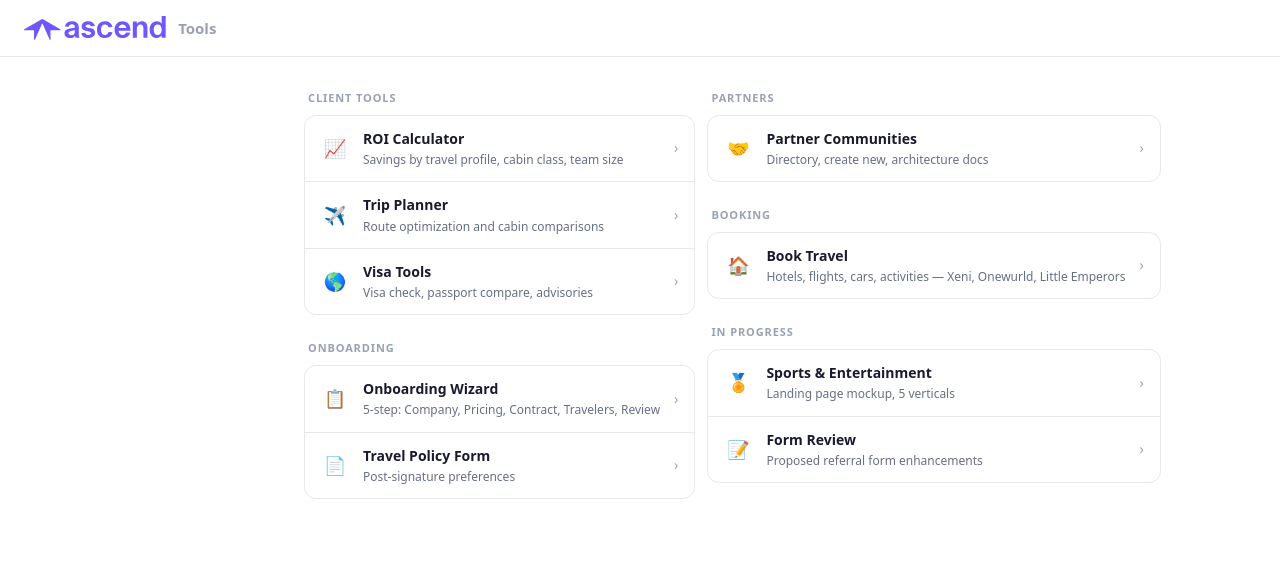
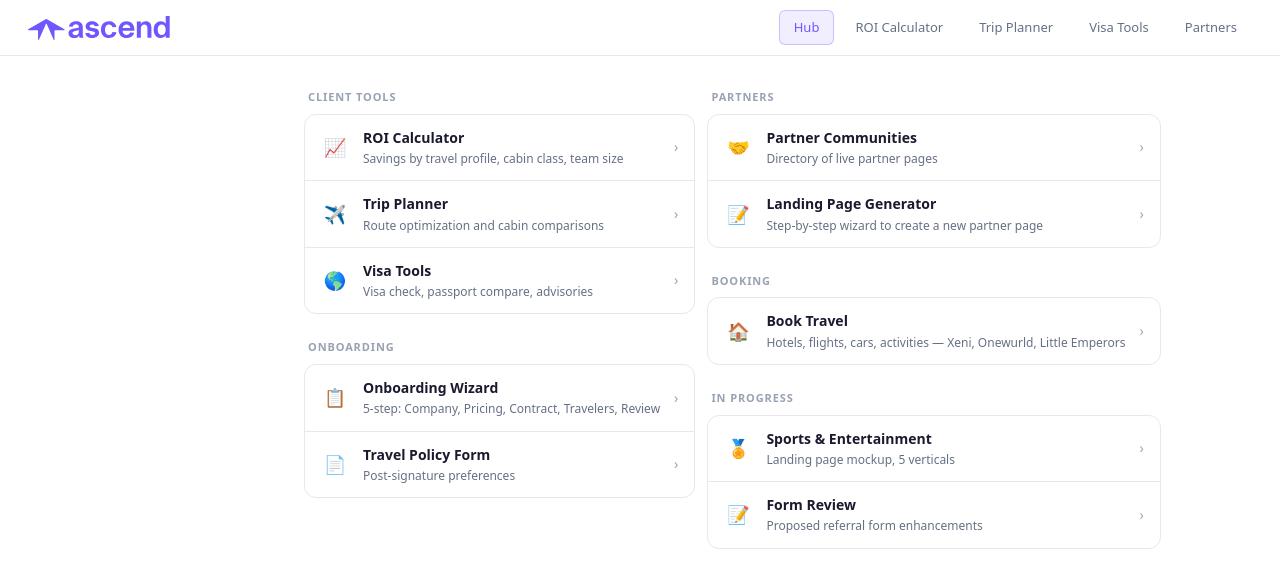
Before and after one commit to mikefinneran-sudo/ascend-tools, a website: page hub.html in a window 1280 px wide. Drawn offline with Linux system fonts and the light colour scheme.

Commit message:
Show header nav site-wide; add unified nav + Landing Page Generator to hub
Removed inline display:none that was hiding asc-nav-links across 13 pages.
hub.html converted from minimal logo-only nav to unified asc-nav, matching
the rest of the site. Added Landing Page Generator (new-partner.html) to
the Partners section.

```diff
--- a/hub.html
+++ b/hub.html
@@ -14,9 +14,21 @@
       --border: #e8e8e8;
       --radius-md: 12px;
     }
-    nav { display: flex; align-items: center; padding: 16px 24px; background: #fff; border-bottom: 1px solid var(--border); }
-    nav img { height: 24px; }
-    nav .title { margin-left: 12px; font-size: 15px; font-weight: 600; color: var(--text-muted); }
+    .asc-nav {
+      background: #fff; padding: 0 28px; height: 56px; border-bottom: 1px solid var(--border);
+      display: flex; justify-content: space-between; align-items: center;
+      position: sticky; top: 0; z-index: 200;
+    }
+    .asc-nav-left { display: flex; align-items: center; gap: 8px; text-decoration: none; }
+    .asc-nav-left img { height: 24px; }
+    .asc-nav-links { display: flex; align-items: center; gap: 6px; }
+    .asc-nav-links a {
+      color: #667085; font-size: 13px; font-weight: 500; text-decoration: none;
+      padding: 6px 14px; border-radius: 6px; transition: all 0.2s;
+      border: 1px solid transparent;
+    }
+    .asc-nav-links a:hover { color: #1a1a2e; background: rgba(111,87,255,0.06); }
+    .asc-nav-links a.active { color: #6f57ff; background: rgba(111,87,255,0.1); border-color: rgba(111,87,255,0.3); }
     .container { max-width: 720px; margin: 0 auto; padding: 32px 24px 64px; }
     .section { margin-bottom: 32px; }
     .section-label { font-size: 11px; font-weight: 600; letter-spacing: .08em; text-transform: uppercase; color: var(--text-muted); margin-bottom: 8px; padding-left: 4px; }
@@ -35,9 +47,15 @@
   </style>
 </head>
 <body>
-  <nav>
-    <img src="logo-purple.svg" alt="Ascend">
-    <span class="title">Tools</span>
+  <nav class="asc-nav">
+    <a href="hub.html" class="asc-nav-left"><img src="logo-purple.svg" alt="Ascend"></a>
+    <div class="asc-nav-links">
+      <a href="hub.html" class="active">Hub</a>
+      <a href="index.html">ROI Calculator</a>
+      <a href="trip-planner.html">Trip Planner</a>
+      <a href="visa-tools.html">Visa Tools</a>
+      <a href="templates.html">Partners</a>
+    </div>
   </nav>
 
   <div class="container">
@@ -82,7 +100,12 @@
         <div class="tool-list">
           <a href="templates.html" class="tool-row">
             <span class="icon">&#129309;</span>
-            <div class="info"><div class="name">Partner Communities</div><div class="desc">Directory, create new, architecture docs</div></div>
+            <div class="info"><div class="name">Partner Communities</div><div class="desc">Directory of live partner pages</div></div>
+            <span class="arrow">&rsaquo;</span>
+          </a>
+          <a href="new-partner.html" class="tool-row">
+            <span class="icon">&#128221;</span>
+            <div class="info"><div class="name">Landing Page Generator</div><div class="desc">Step-by-step wizard to create a new partner page</div></div>
             <span class="arrow">&rsaquo;</span>
           </a>
         </div>
```
Also changed, not shown: form-review.html (+2 -1 lines), index.html (+2 -1 lines), new-partner.html (+3 -2 lines), partner-migration.html (+2 -1 lines), passport-compare.html (+2 -1 lines), passport-map.html (+2 -1 lines), sports.html (+2 -1 lines), templates.html (+2 -1 lines), travel-advisory.html (+2 -1 lines), trip-check.html (+2 -1 lines), trip-planner.html (+2 -1 lines), visa-check.html (+2 -1 lines), visa-tools.html (+2 -1 lines).
